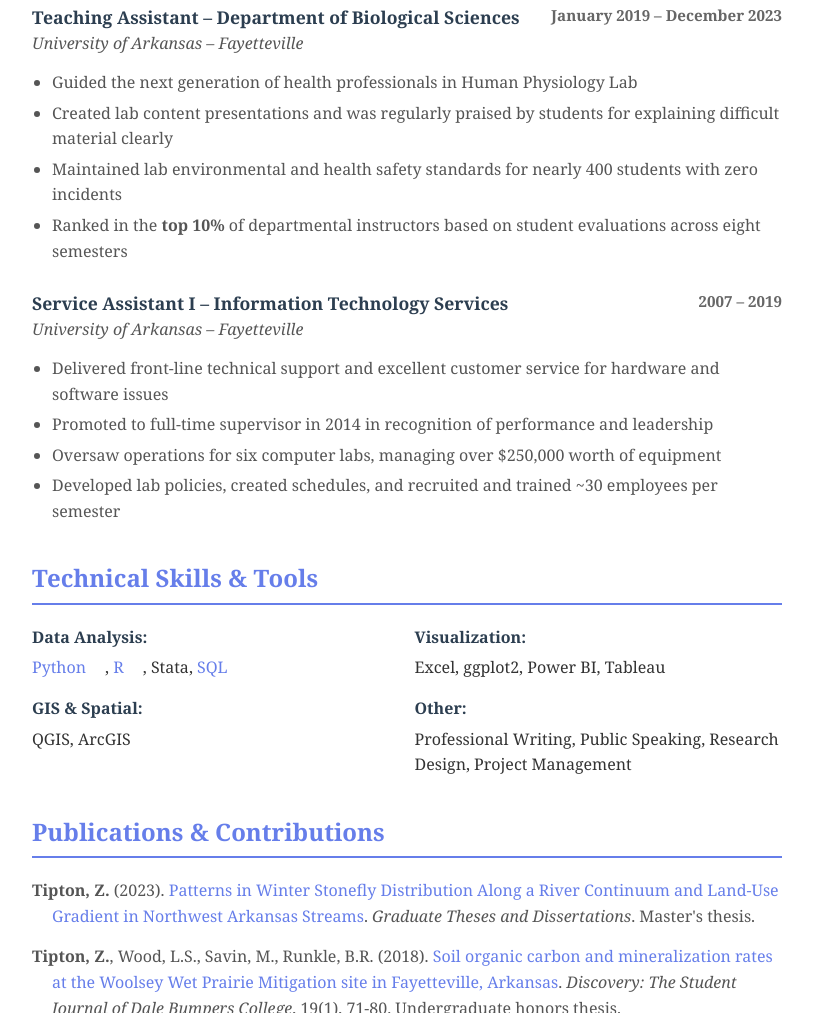
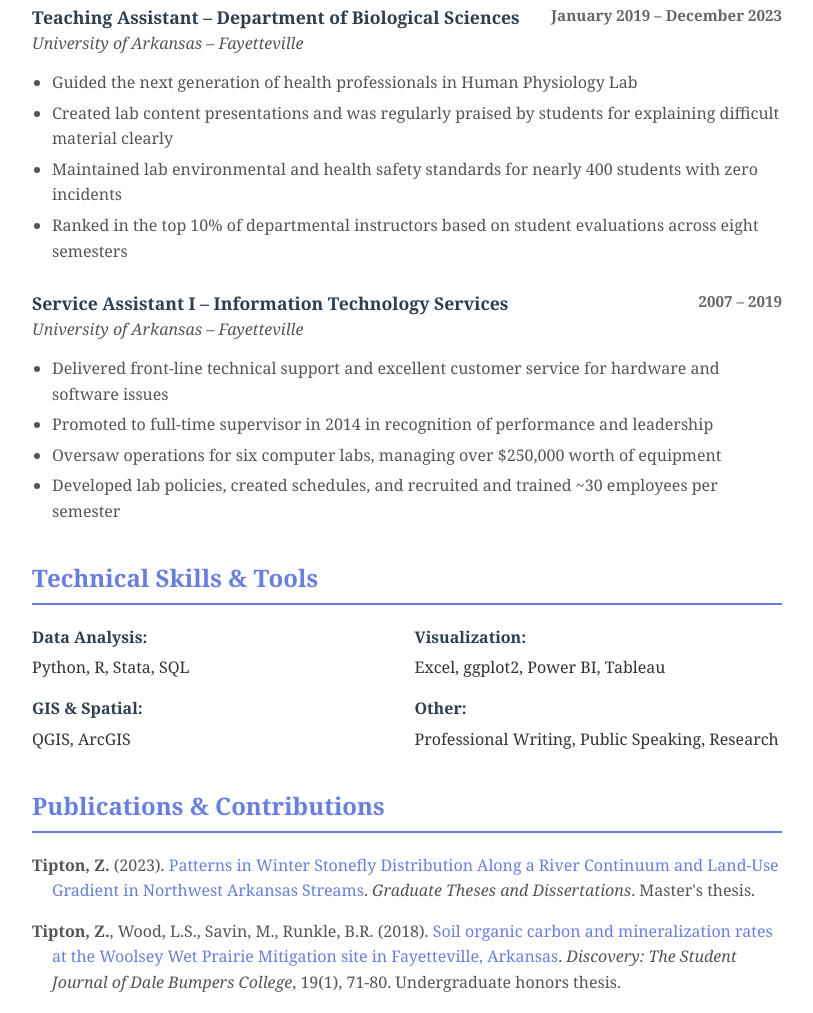
Before and after one commit to ztipton19/resume, a plain HTML site: page index.html in a window 1280 px wide. Shown: the part 1789-2802 px from the top of the page, without its empty margins (233-1046 px from the left). Drawn offline with Linux system fonts and the light colour scheme.

Commit message:
Update index.html

```diff
--- a/index.html
+++ b/index.html
@@ -447,7 +447,7 @@
                             <li>Guided the next generation of health professionals in Human Physiology Lab</li>
                             <li>Created lab content presentations and was regularly praised by students for explaining difficult material clearly</li>
                             <li>Maintained lab environmental and health safety standards for nearly 400 students with zero incidents</li>
-                            <li>Ranked in the <strong>top 10%</strong> of departmental instructors based on student evaluations across eight semesters</li>
+                            <li>Ranked in the top 10% of departmental instructors based on student evaluations across eight semesters</li>
                         </ul>
                     </div>
                 </div>
@@ -477,10 +477,10 @@
                 <div class="skills-grid">
                     <div class="skill-category">
                         <strong>Data Analysis:</strong>
-                        <a href="https://github.com/yourname?tab=repositories&q=python" target="_blank" class="clickable-tag">Python</a>,
-                        <a href="https://github.com/yourname?tab=repositories&q=R" target="_blank" class="clickable-tag">R</a>,
+                        Python,
+                        R,
                         Stata,
-                        <a href="https://github.com/yourname?tab=repositories&q=sql" target="_blank" class="clickable-tag">SQL</a>
+                        SQL
                     </div>
                     <div class="skill-category">
                         <strong>Visualization:</strong>
@@ -492,7 +492,7 @@
                     </div>
                     <div class="skill-category">
                         <strong>Other:</strong>
-                        Professional Writing, Public Speaking, Research Design, Project Management
+                        Professional Writing, Public Speaking, Research
                     </div>
                 </div>
             </div>
```
